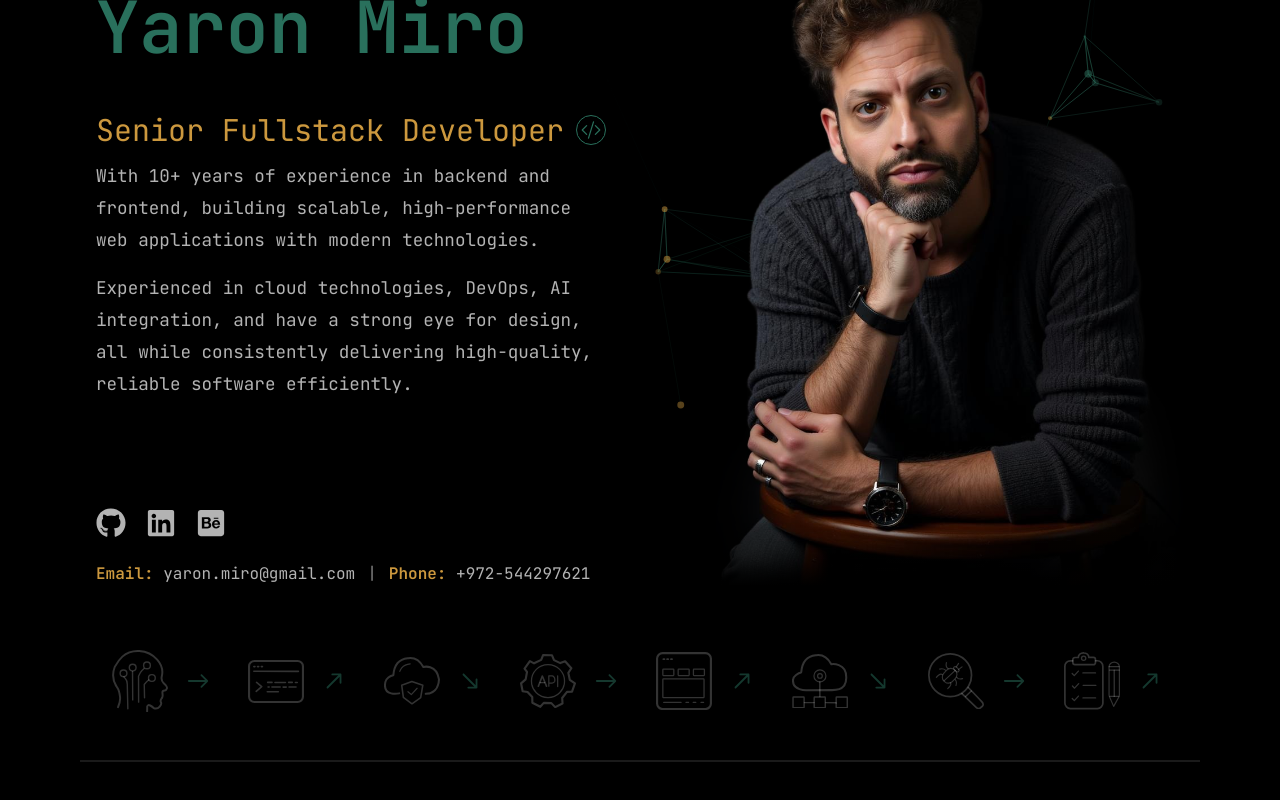
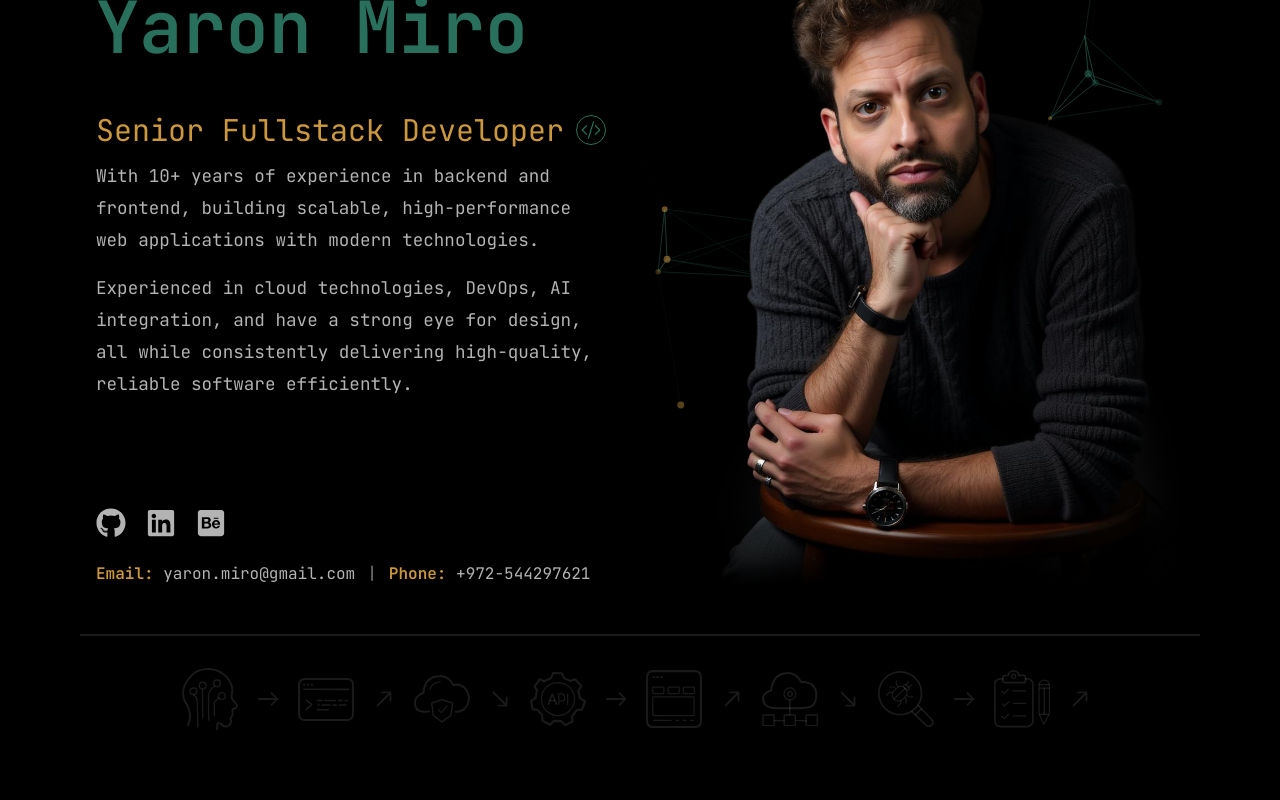
Before and after one commit to YaronMiro/ym-website, a Next.js app: page / in a window 1280 px wide. Shown: the part 332-1132 px from the top of the page. Built offline with nearby package versions, Linux system fonts and the light colour scheme.

Commit message:
fix hero layout and design 20

```diff
--- a/app/page.tsx
+++ b/app/page.tsx
@@ -7,6 +7,7 @@ import Link from "next/link";
 import Social from "@/components/Social";
 import ParticlesContainer from '@/components/ParticlesContainer'
 import heroImage from '@/public/hero-image-1.png'
+import polygonBackground from '@/public/polygon-background.png'
 import HeroIcons from "@/components/HeroIcons";
 import ResumeButtonDownload from "@/components/ResumeButtonDownload";
 
@@ -72,12 +73,11 @@ const Home: React.FC = () => {
             </div>
         </div>
       </main>
-        <footer className="flex justify-center bg-primary mt-16">
+        <div className="h-[2px] bg-white/10 w-full mt-12"></div>
+        <footer className="flex justify-center bg-primary mt-8">
           {/* Icons */}
-          <HeroIcons iconColor="stroke-white/20" arrowColor="text-accent/50" />
+          <HeroIcons iconColor="stroke-white/10" arrowColor="text-white/10" />
         </footer>
-        <div className="h-[2px] bg-white/10 w-full mt-12"></div>
-
       </div>
     </>
   );
--- a/components/HeroIcons.tsx
+++ b/components/HeroIcons.tsx
@@ -28,7 +28,7 @@ export const icons: IconData[] = [
 
 const HeroIcons: React.FC<HeroIconsProps> = ({ iconColor, arrowColor }) => {
     return (
-        <div className={`${iconColor} grid grid-cols-4 md:grid-cols-8 gap-x-2 xl:gap-x-8 gap-y-5 xl:gap-y-0`}>
+        <div className={`${iconColor} grid grid-cols-4 md:grid-cols-8 gap-x-2 xl:gap-x-3 gap-y-5 xl:gap-y-0`}>
             {icons.map(({ name, arrowDirection}) => {
                 return (
                     <div key={name} className="flex items-center justify-between">
```
Also changed, not shown: public/polygon-background.png (added).
